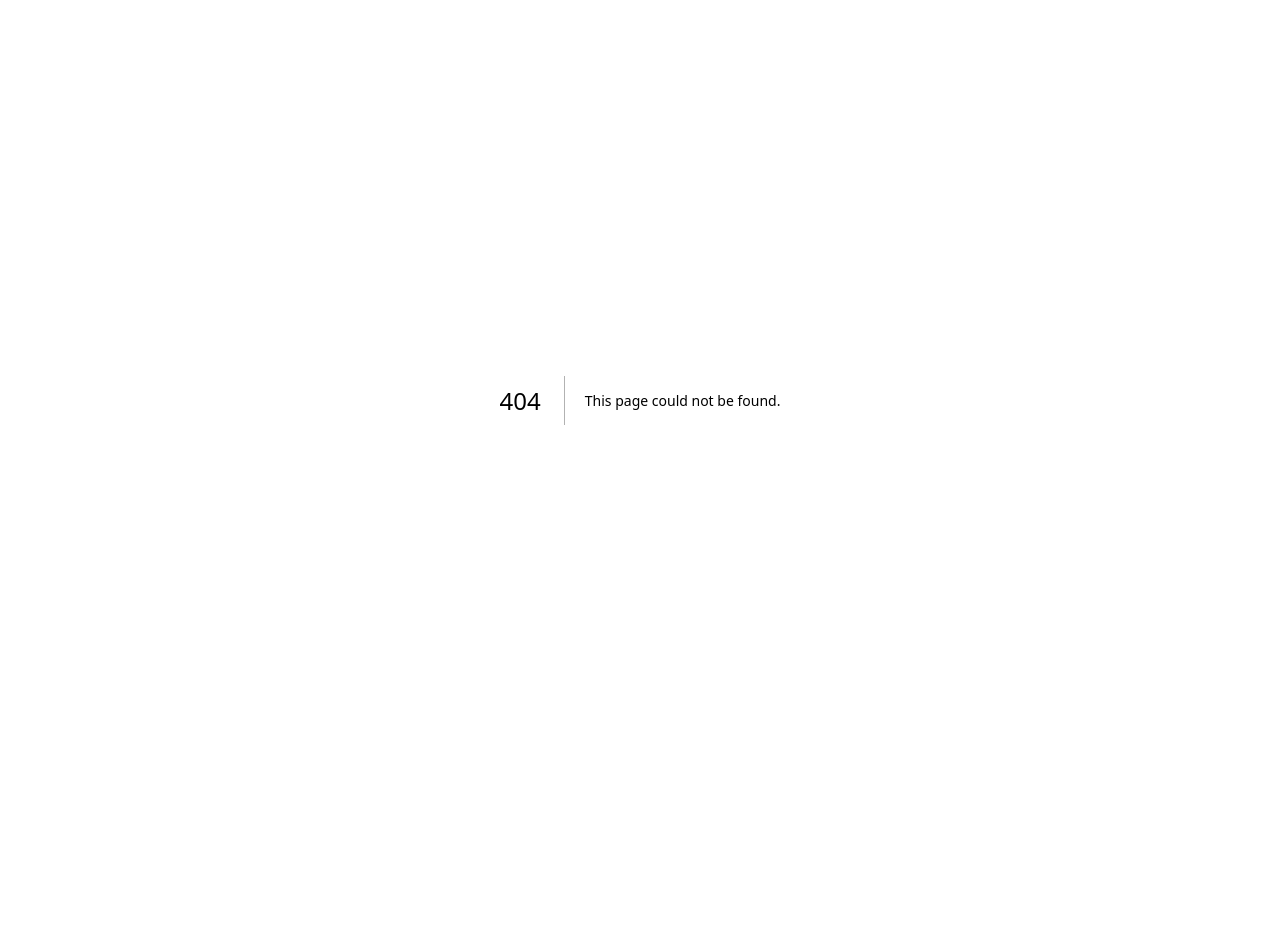
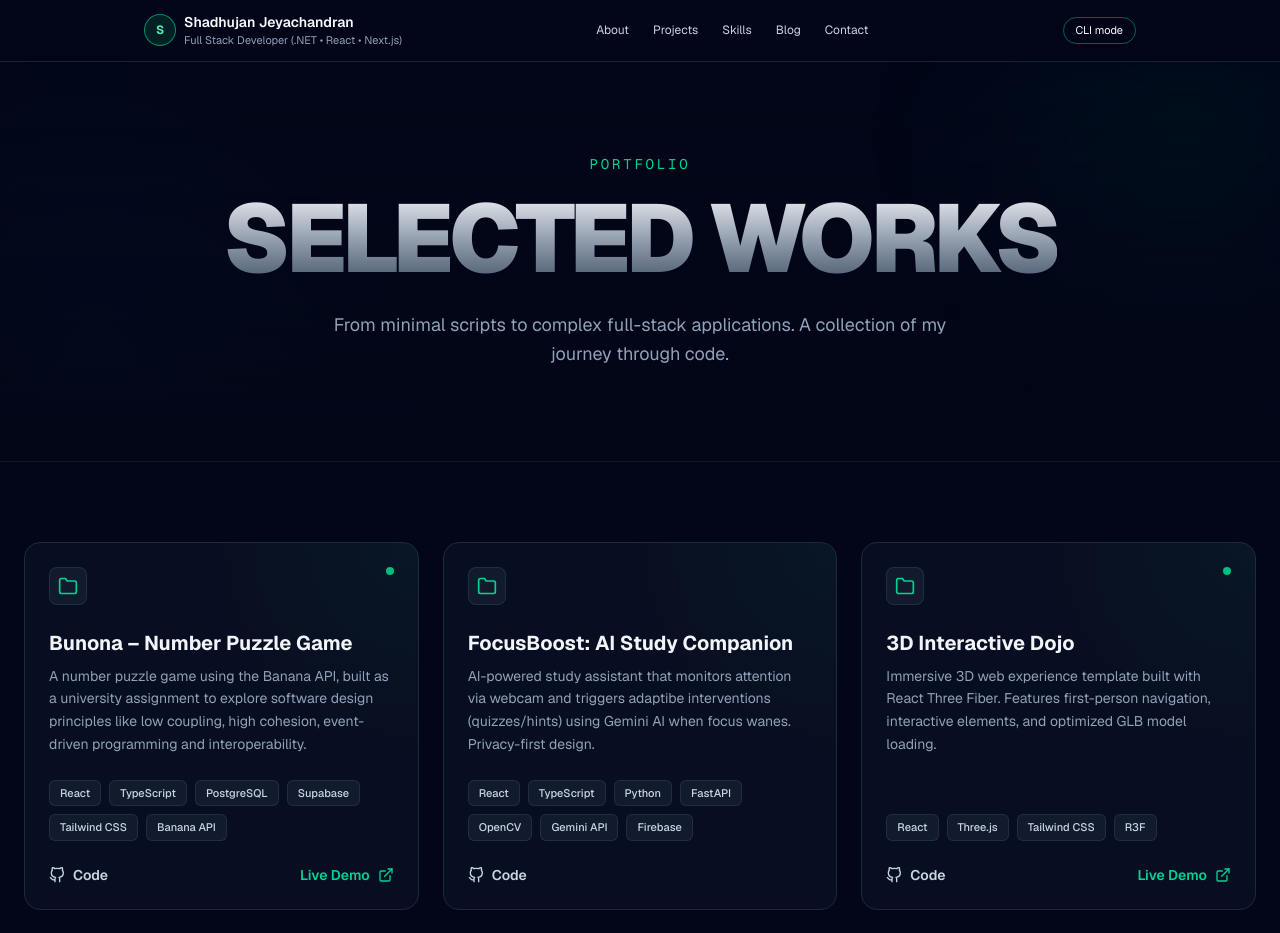
Before and after one commit to Shadhujan/Portfolio, a Next.js app: page /projects in a window 1280 px wide. Before the commit this address had no page. Shown: the top 933 px of the page. Before the commit the page ends 800 px from the top, so only its background shows below. Built offline with nearby package versions, Linux system fonts and the light colour scheme.

Commit message:
created project page and update the link to nav bar

```diff
--- a/app/components/Header.tsx
+++ b/app/components/Header.tsx
@@ -64,7 +64,7 @@ export default function Header() {
           <Link href="/about" className="hover:text-emerald-400">
             About
           </Link>
-          <Link href={getLink("projects")} className="hover:text-emerald-400">
+          <Link href="/projects" className="hover:text-emerald-400">
             Projects
           </Link>
           <Link href={getLink("skills")} className="hover:text-emerald-400">
@@ -123,7 +123,7 @@ export default function Header() {
                     <nav className="flex flex-col p-6 gap-4">
                         {[
                             { label: "About", href: "/about" },
-                            { label: "Projects", href: getLink("projects") },
+                            { label: "Projects", href: "/projects" },
                             { label: "Skills", href: getLink("skills") },
                             { label: "Blog", href: "/blog" },
                             { label: "Contact", href: getLink("contact") },
--- /dev/null
+++ b/app/projects/page.tsx
@@ -0,0 +1,138 @@
+"use client";
+
+import { motion } from "framer-motion";
+import Header from "../components/Header";
+import Footer from "../components/Footer";
+import { projectsData } from "@/lib/portfolioData";
+import { useState } from "react";
+
+export default function ProjectsPage() {
+  // Optional: Filter state if we want to add categories later
+  // const [filter, setFilter] = useState("all");
+
+  return (
+    <div className="min-h-screen bg-slate-950 text-slate-50 flex flex-col font-sans selection:bg-emerald-500/30">
+      <Header />
+
+      <main className="flex-1 w-full">
+        {/* Immersive Hero Section */}
+        <section className="relative h-[50vh] min-h-[400px] flex flex-col justify-center items-center overflow-hidden border-b border-slate-900">
+          {/* Animated Background Gradients */}
+          <div className="absolute inset-0 bg-[radial-gradient(circle_at_top_right,_#10b981_0,_transparent_30%)] opacity-10 blur-3xl animate-pulse" />
+          <div className="absolute inset-0 bg-[radial-gradient(circle_at_bottom_left,_#3b82f6_0,_transparent_30%)] opacity-10 blur-3xl" />
+          <div className="absolute inset-0 bg-[linear-gradient(to_bottom,_transparent_0%,_#020617_100%)]" />
+
+          <div className="relative z-10 text-center px-4 max-w-4xl mx-auto">
+             <motion.p
+               initial={{ opacity: 0, y: 20 }}
+               animate={{ opacity: 1, y: 0 }}
+               transition={{ duration: 0.6 }}
+               className="text-emerald-400 font-mono text-sm mb-4 tracking-[0.2em] uppercase"
+             >
+               Portfolio
+             </motion.p>
+             <motion.h1
+               initial={{ opacity: 0, scale: 0.9 }}
+               animate={{ opacity: 1, scale: 1 }}
+               transition={{ duration: 0.8, ease: "easeOut" }}
+               className="text-5xl sm:text-7xl md:text-8xl font-black tracking-tighter text-transparent bg-clip-text bg-gradient-to-b from-slate-100 to-slate-600 mb-6"
+             >
+               SELECTED WORKS
+             </motion.h1>
+             <motion.p
+               initial={{ opacity: 0 }}
+               animate={{ opacity: 1 }}
+               transition={{ delay: 0.4, duration: 0.8 }}
+               className="text-slate-400 text-lg max-w-2xl mx-auto leading-relaxed"
+             >
+               From minimal scripts to complex full-stack applications. A collection of my journey through code.
+             </motion.p>
+          </div>
+        </section>
+
+        {/* Project Grid */}
+        <section className="py-20 px-4 sm:px-6">
+           <div className="max-w-7xl mx-auto">
+              <div className="grid gap-6 sm:grid-cols-2 lg:grid-cols-3">
+                {projectsData.map((project, idx) => (
+                  <motion.div
+                    key={project.id}
+                    className="group rounded-2xl border border-slate-800 bg-slate-900/50 p-6 hover:border-emerald-500/30 transition-all duration-300 hover:bg-slate-900/80 hover:-translate-y-1 relative overflow-hidden flex flex-col h-full"
+                    initial={{ opacity: 0, y: 30 }}
+                    whileInView={{ opacity: 1, y: 0 }}
+                    viewport={{ once: true, margin: "-50px" }}
+                    transition={{ delay: idx * 0.05 }}
+                  >
+                    {/* Hover Glow */}
+                    <div className="absolute inset-0 pointer-events-none opacity-0 group-hover:opacity-100 transition-opacity duration-500 bg-[radial-gradient(circle_at_top_right,_#10b981_0,_transparent_40%)] opacity-5" />
+
+                    {/* Header */}
+                    <div className="flex justify-between items-start mb-4 relative z-10">
+                       <div className="p-2 rounded-lg bg-slate-800/50 text-emerald-400 mb-2 border border-slate-700/50 group-hover:border-emerald-500/20 group-hover:text-emerald-300 transition-colors">
+                          <svg xmlns="http://www.w3.org/2000/svg" width="20" height="20" viewBox="0 0 24 24" fill="none" stroke="currentColor" strokeWidth="2" strokeLinecap="round" strokeLinejoin="round"><path d="M22 19a2 2 0 0 1-2 2H4a2 2 0 0 1-2-2V5a2 2 0 0 1 2-2h5l2 3h9a2 2 0 0 1 2 2z"></path></svg>
+                       </div>
+                       {project.liveUrl && (
+                          <span className="flex h-2 w-2 relative">
+                            <span className="animate-ping absolute inline-flex h-full w-full rounded-full bg-emerald-400 opacity-75"></span>
+                            <span className="relative inline-flex rounded-full h-2 w-2 bg-emerald-500"></span>
+                          </span>
+                       )}
+                    </div>
+
+                    <h3 className="text-xl font-bold text-slate-100 mb-2 group-hover:text-emerald-300 transition-colors relative z-10">
+                      {project.name}
+                    </h3>
+
+                    <p className="text-sm text-slate-400 mb-6 flex-1 leading-relaxed relative z-10">
+                      {project.description}
+                    </p>
+
+                    {/* Tech Stack */}
+                    <div className="flex flex-wrap gap-2 mb-6 relative z-10">
+                      {project.tech.map((t) => (
+                        <span
+                          key={t}
+                          className="rounded-md bg-slate-800/50 px-2.5 py-1 text-[11px] font-medium text-slate-300 border border-slate-700/50"
+                        >
+                          {t}
+                        </span>
+                      ))}
+                    </div>
+
+                    {/* Actions */}
+                    <div className="flex items-center gap-4 mt-auto relative z-10">
+                      {project.url && (
+                        <a
+                          href={project.url}
+                          target="_blank"
+                          rel="noreferrer"
+                          className="flex items-center gap-2 text-sm font-semibold text-slate-300 hover:text-white transition-colors"
+                        >
+                          <svg xmlns="http://www.w3.org/2000/svg" width="16" height="16" viewBox="0 0 24 24" fill="none" stroke="currentColor" strokeWidth="2" strokeLinecap="round" strokeLinejoin="round"><path d="M9 19c-5 1.5-5-2.5-7-3m14 6v-3.87a3.37 3.37 0 0 0-.94-2.61c3.14-.35 6.44-1.54 6.44-7A5.44 5.44 0 0 0 20 4.77 5.07 5.07 0 0 0 19.91 1S18.73.65 16 2.48a13.38 13.38 0 0 0-7 0C6.27.65 5.09 1 5.09 1A5.07 5.07 0 0 0 5 4.77a5.44 5.44 0 0 0-1.5 3.78c0 5.42 3.3 6.61 6.44 7A3.37 3.37 0 0 0 9 18.13V22"></path></svg>
+                          Code
+                        </a>
+                      )}
+                      {project.liveUrl && (
+                        <a
+                          href={project.liveUrl}
+                          target="_blank"
+                          rel="noreferrer"
+                          className="flex items-center gap-2 text-sm font-semibold text-emerald-400 hover:text-emerald-300 transition-colors ml-auto"
+                        >
+                          Live Demo
+                          <svg xmlns="http://www.w3.org/2000/svg" width="16" height="16" viewBox="0 0 24 24" fill="none" stroke="currentColor" strokeWidth="2" strokeLinecap="round" strokeLinejoin="round"><path d="M18 13v6a2 2 0 0 1-2 2H5a2 2 0 0 1-2-2V8a2 2 0 0 1 2-2h6"></path><polyline points="15 3 21 3 21 9"></polyline><line x1="10" y1="14" x2="21" y2="3"></line></svg>
+                        </a>
+                      )}
+                    </div>
+
+                  </motion.div>
+                ))}
+              </div>
+           </div>
+        </section>
+
+      </main>
+      <Footer />
+    </div>
+  );
+}
```
